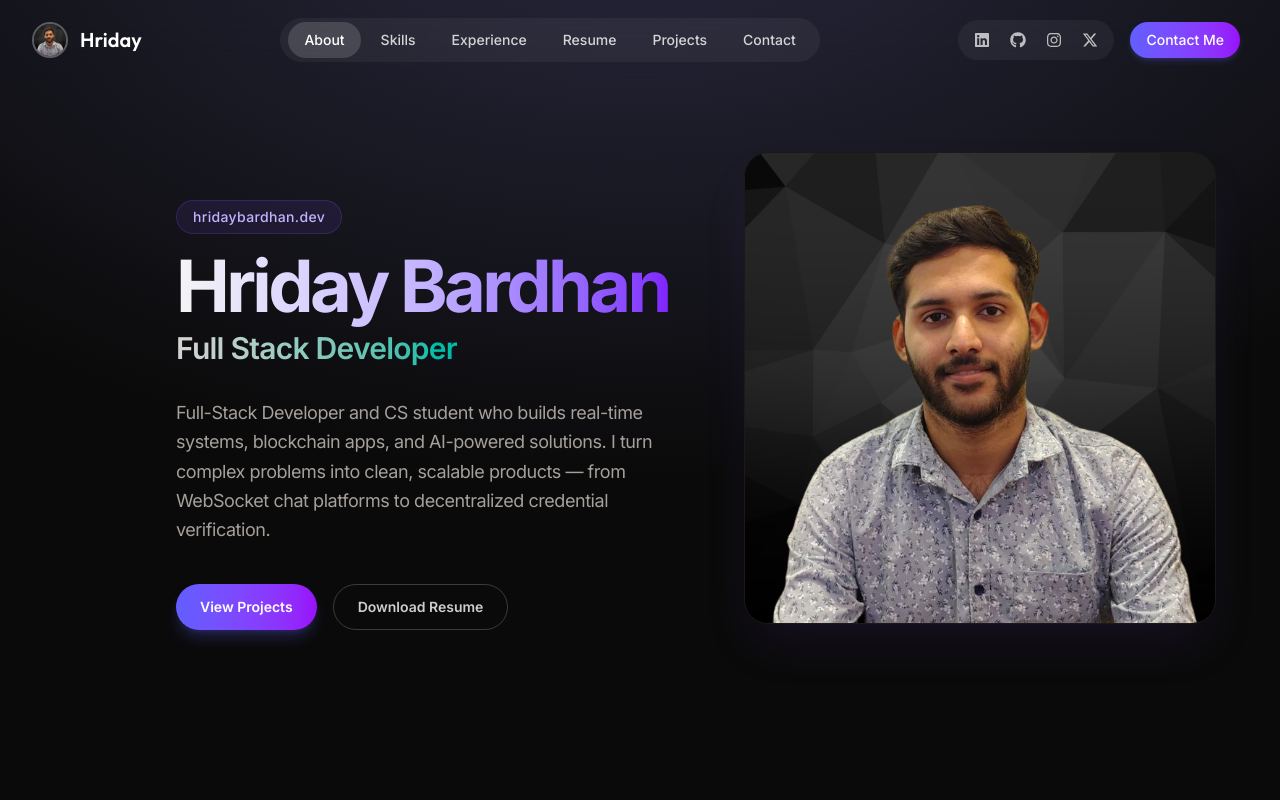
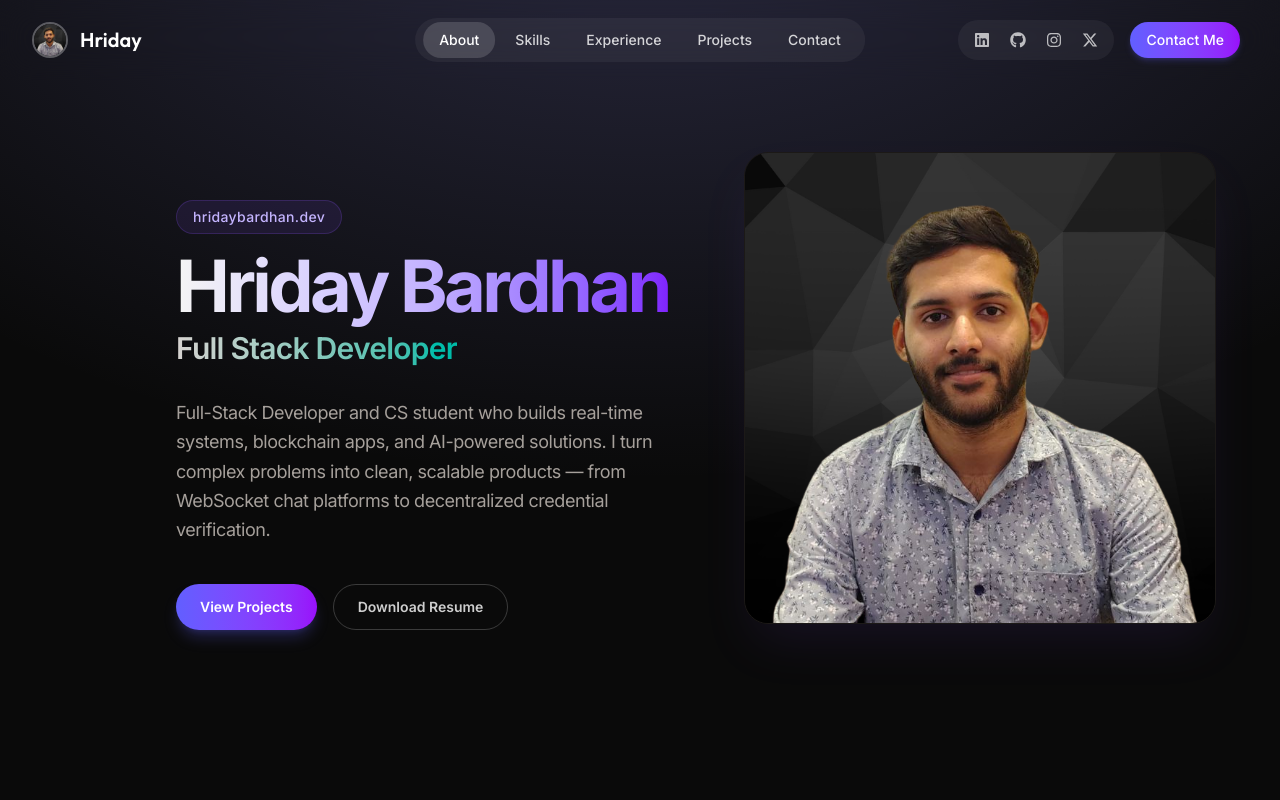
Before and after one commit to Survine/Portfolio-Hriday, a React (Vite) app: page / in a window 1280 px wide. Shown: the top 800 px of the page. Built offline with nearby package versions, Linux system fonts and the light colour scheme.

Commit message:
feat: initialize project structure with responsive navigation and core constants

```diff
--- a/src/App.jsx
+++ b/src/App.jsx
@@ -3,7 +3,6 @@ import Hero from "./components/Hero"
 import Technologies from "./components/Technologies"
 import Projects from "./components/Projects"
 import Contact from "./components/Contact"
-import Resume from "./components/Resume"
 import Experience from "./components/Experience"
 import Achievements from "./components/Achievements"
 
@@ -20,7 +19,6 @@ const App = () => {
         <Technologies />
         <Experience />
         <Achievements />
-        <Resume />
         <Projects />
         <Contact />
       </div>
--- a/src/components/Hero.jsx
+++ b/src/components/Hero.jsx
@@ -85,11 +85,14 @@ const Hero = () => {
                 View Projects
               </button>
               <button
-                onClick={() =>
-                  document
-                    .getElementById("resume")
-                    ?.scrollIntoView({ behavior: "smooth" })
-                }
+                onClick={() => {
+                  const link = document.createElement("a");
+                  link.href = "/Hriday_Bardhan.pdf";
+                  link.download = "Hriday_Bardhan.pdf";
+                  document.body.appendChild(link);
+                  link.click();
+                  document.body.removeChild(link);
+                }}
                 className="px-6 py-3 text-sm font-semibold text-white/80 border border-white/20 rounded-full hover:bg-white/10 hover:text-white transition-all duration-300 hover:scale-105"
               >
                 Download Resume
--- a/src/components/Navbar.jsx
+++ b/src/components/Navbar.jsx
@@ -66,7 +66,7 @@ const Navbar = () => {
       }`}
     >
       <div className="max-w-7xl mx-auto px-4 sm:px-6 lg:px-8">
-        <div className="flex items-center justify-between h-12">
+        <div className="relative flex items-center justify-between h-12">
           {/* Logo with Name */}
           <div className="flex-shrink-0 flex items-center space-x-3">
             <a href="/" aria-label="Home" className="flex items-center">
@@ -85,7 +85,7 @@ const Navbar = () => {
 
           {/* Desktop Navigation Links */}
           <div
-            className={`hidden md:flex items-center space-x-1 rounded-full px-2 py-1 transition-all duration-300 ${
+            className={`hidden md:flex md:absolute md:left-1/2 md:-translate-x-1/2 items-center space-x-1 rounded-full px-2 py-1 transition-all duration-300 ${
               scrolled ? "bg-white/10" : "bg-white/5"
             }`}
           >
--- a/src/constants/index.js
+++ b/src/constants/index.js
@@ -13,7 +13,6 @@ export const navItems = [
   { label: "About", href: "hero" },
   { label: "Skills", href: "tech" },
   { label: "Experience", href: "experience" },
-  { label: "Resume", href: "resume" },
   { label: "Projects", href: "projects" },
   { label: "Contact", href: "contact" },
 ];
```
